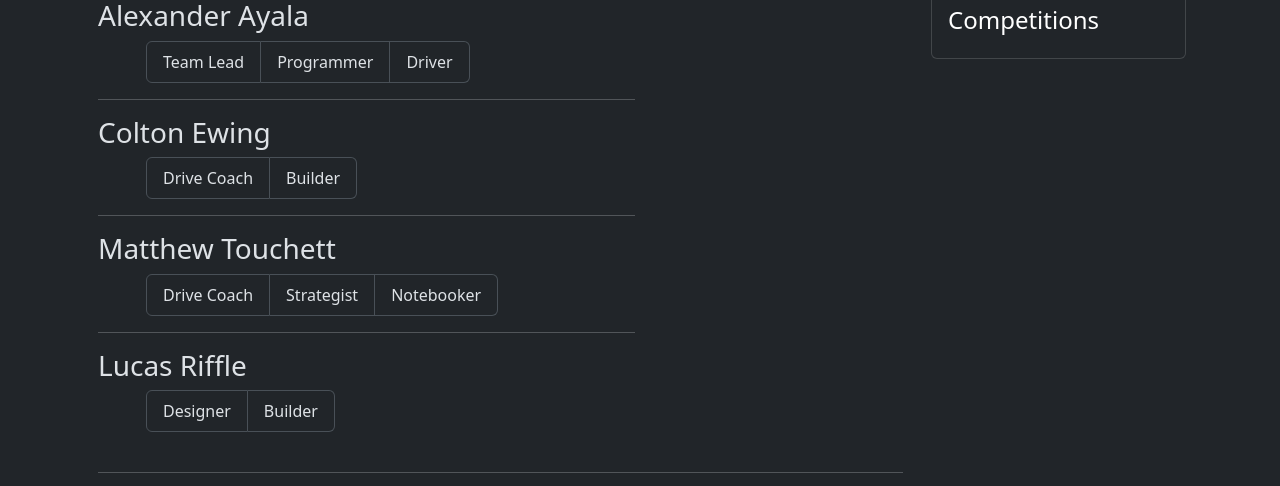
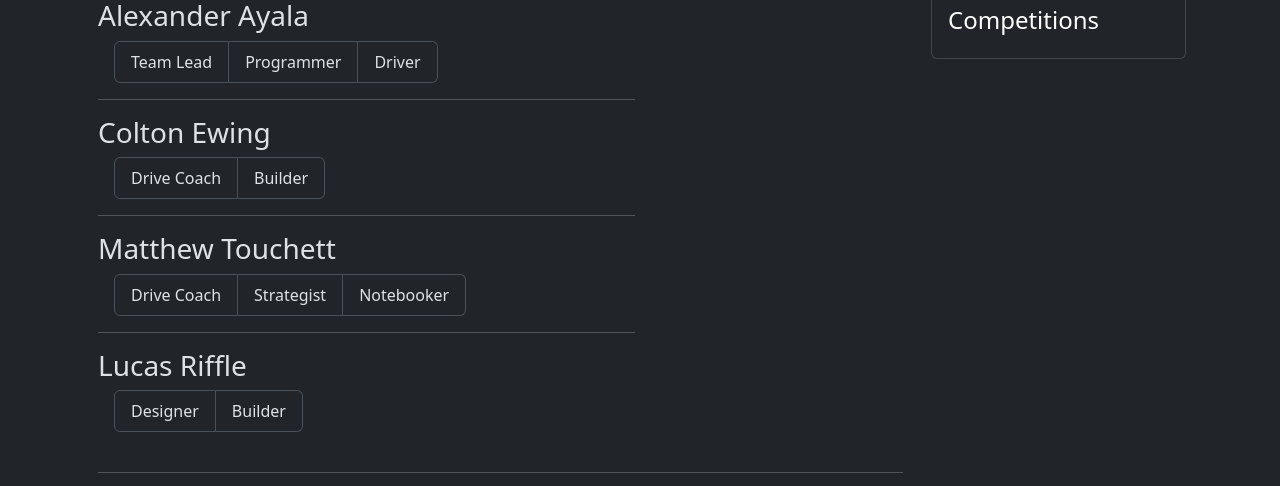
Before and after one commit to Jose-Ayala/550X, a plain HTML site: page index.html in a window 1280 px wide. Shown: the part 299-785 px from the top of the page. Drawn offline with nearby package versions, Linux system fonts and the light colour scheme; no server answers.

Commit message:
Updated index.html with minor margin changes

```diff
--- a/index.html
+++ b/index.html
@@ -66,27 +66,27 @@
                      <p id="gameMessage"></p>
                      <hr>
                      <h3>Alexander Ayala</h3>
-                     <ul class="list-group list-group-horizontal mx-5">
+                     <ul class="list-group list-group-horizontal mx-3">
                         <li class="list-group-item">Team Lead</li>
                         <li class="list-group-item">Programmer</li>
                         <li class="list-group-item">Driver</li>
                      </ul>
                      <hr>
                      <h3>Colton Ewing</h3>
-                     <ul class="list-group list-group-horizontal mx-5">
+                     <ul class="list-group list-group-horizontal mx-3">
                         <li class="list-group-item">Drive Coach</li>
                         <li class="list-group-item">Builder</li>
                      </ul>
 					 <hr>
                      <h3>Matthew Touchett</h3>
-                     <ul class="list-group list-group-horizontal mx-5">
+                     <ul class="list-group list-group-horizontal mx-3">
                         <li class="list-group-item">Drive Coach</li>
                         <li class="list-group-item">Strategist</li>
 						<li class="list-group-item">Notebooker</li>
                      </ul>
 					 <hr>
                      <h3>Lucas Riffle</h3>
-                     <ul class="list-group list-group-horizontal mx-5">
+                     <ul class="list-group list-group-horizontal mx-3">
                         <li class="list-group-item">Designer</li>
                         <li class="list-group-item">Builder</li>
                      </ul>
```
